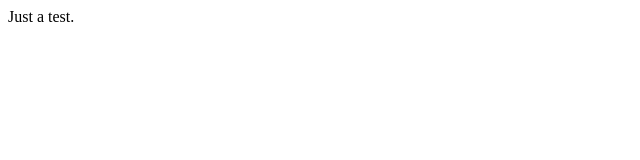
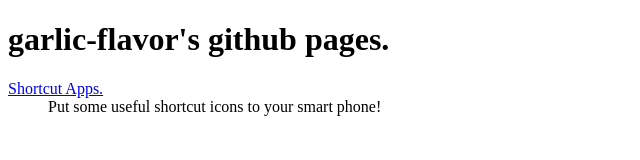
Before and after one commit to garlic-flavor/garlic-flavor.github.io, a plain HTML site: page index.html in a window 1280 px wide. Shown: the whole page, without its empty margins (0-640 px from the left). Drawn offline with Linux system fonts and the light colour scheme.

Commit message:
add a link to ShortcutApps.

```diff
--- a/index.html
+++ b/index.html
@@ -1,9 +1,17 @@
 <!DOCTYPE html>
 <html>
   <head>
-    <title>This is a test.</title>
+    <title>garlic-flavor's github pages.</title>
   </head>
   <body>
-    Just a test.
+    <h1>garlic-flavor's github pages.</h1>
+    <dl>
+      <dt>
+        <a href="https://garlic-flavor.github.io/ShortcutApps/">Shortcut Apps.</a>
+      </dt>
+      <dd>
+        Put some useful shortcut icons to your smart phone!
+      </dd>
+    </dl>
   </body>
 </html>
```
